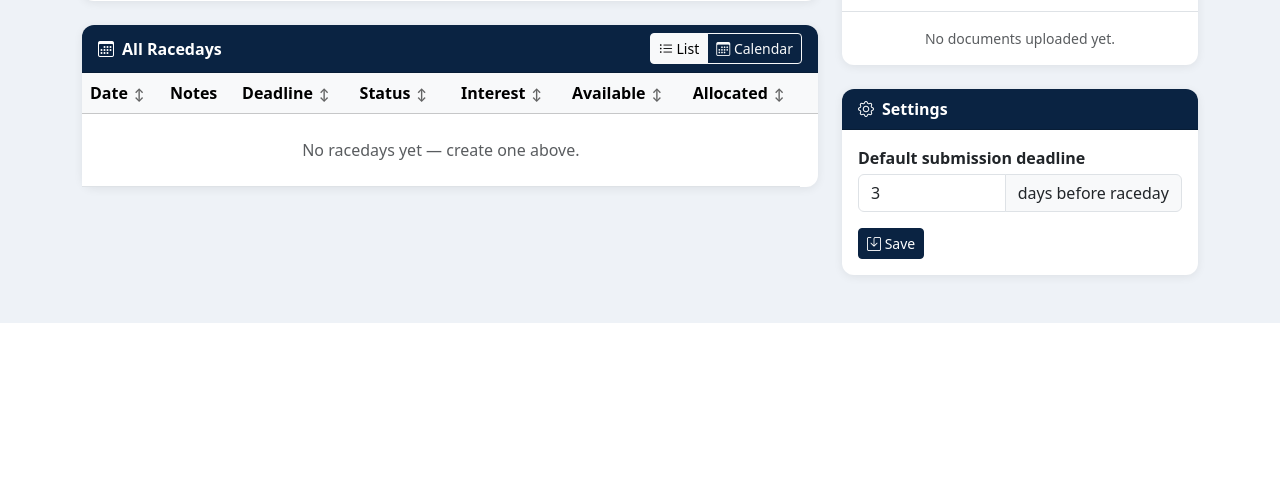
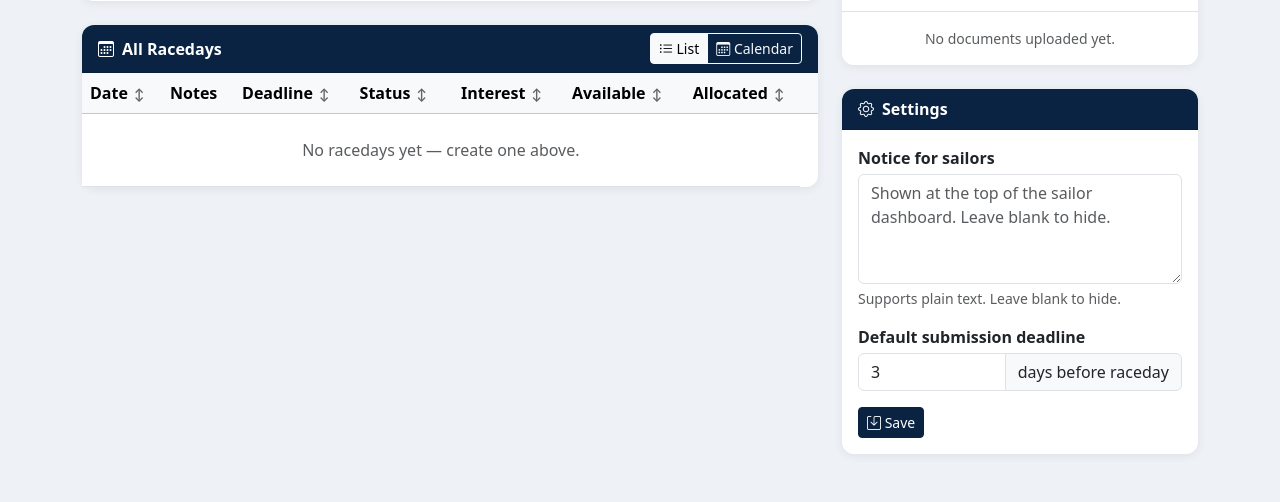
Before and after one commit to mikesmeets/sonar-allocator, a Flask app: page /admin in a window 1280 px wide. Shown: the part 807-1309 px from the top of the page. Before the commit the page ends 1130 px from the top, so only its background shows below. Run offline with Flask 3, Linux system fonts and the light colour scheme; the visitor is signed in with stand-in values (Sample User, id 1); data comes from the database, SQL or seed files in the repository; data that the repository does not hold is empty; some libraries are stand-ins or nearby versions.

Commit message:
Add admin notice text and reorder dashboard
- Admin can write a notice (plain text) in Settings; shown as blue alert on sailor dashboard
- Documents and notice now appear above Upcoming Racedays
- Settings form saves both notice_text and deadline_days in one submit

Co-Authored-By: Claude Sonnet 4.6 <noreply@anthropic.com>

```diff
--- a/app.py
+++ b/app.py
@@ -538,6 +538,7 @@ def dashboard():
     documents = db.execute(
         'SELECT * FROM documents WHERE visible_to_skippers=1 ORDER BY uploaded_at DESC'
     ).fetchall()
+    notice_text = get_setting('notice_text', '')
     db.close()
 
     return render_template('dashboard.html',
@@ -545,7 +546,8 @@ def dashboard():
                            race_data=race_data,
                            sailed=sailed,
                            completed_data=completed_data,
-                           documents=documents)
+                           documents=documents,
+                           notice_text=notice_text)
 
 
 @app.route('/interest/<int:race_id>/submit', methods=['POST'])
@@ -707,11 +709,13 @@ def admin():
         WHERE s.is_admin = 0
         ORDER BY s.name
     ''').fetchall()
-    deadline_days = int(get_setting('deadline_days', 3))
+    deadline_days   = int(get_setting('deadline_days', 3))
+    notice_text     = get_setting('notice_text', '')
     documents = db.execute('SELECT * FROM documents ORDER BY uploaded_at DESC').fetchall()
     db.close()
     return render_template('admin.html', race_data=race_data, skippers=skippers,
-                           deadline_days=deadline_days, documents=documents)
+                           deadline_days=deadline_days, documents=documents,
+                           notice_text=notice_text)
 
 
 @app.route('/admin/race/create', methods=['POST'])
@@ -1167,12 +1171,17 @@ def save_settings():
     if not deadline_days.isdigit() or int(deadline_days) < 1:
         flash('Deadline must be a positive number of days.', 'danger')
         return redirect(url_for('admin'))
+    notice_text = request.form.get('notice_text', '')
     db = get_db()
-    db.execute("INSERT INTO settings (key, value) VALUES ('deadline_days', ?) ON CONFLICT (key) DO UPDATE SET value = EXCLUDED.value",
-               (deadline_days,))
+    upsert = ("INSERT INTO settings (key, value) VALUES (?, ?) "
+              "ON CONFLICT (key) DO UPDATE SET value = EXCLUDED.value"
+              if USE_POSTGRES else
+              "INSERT OR REPLACE INTO settings (key, value) VALUES (?, ?)")
+    db.execute(upsert, ('deadline_days', deadline_days))
+    db.execute(upsert, ('notice_text', notice_text))
     db.commit()
     db.close()
-    flash(f'Default deadline set to {deadline_days} days before raceday.', 'success')
+    flash('Settings saved.', 'success')
     return redirect(url_for('admin'))
 
 
--- a/templates/admin.html
+++ b/templates/admin.html
@@ -402,17 +402,23 @@
       </div>
       <div class="card-body">
         <form method="post" action="{{ url_for('save_settings') }}">
+          <div class="mb-3">
+            <label class="form-label fw-semibold mb-1">Notice for sailors</label>
+            <textarea name="notice_text" class="form-control" rows="4"
+                      placeholder="Shown at the top of the sailor dashboard. Leave blank to hide.">{{ notice_text }}</textarea>
+            <div class="form-text">Supports plain text. Leave blank to hide.</div>
+          </div>
+          <div class="mb-3">
             <label class="form-label fw-semibold mb-1">Default submission deadline</label>
             <div class="input-group">
               <input type="number" name="deadline_days" class="form-control"
                      value="{{ deadline_days }}" min="1" max="365" required>
               <span class="input-group-text">days before raceday</span>
             </div>
-          <div class="mt-3">
+          </div>
           <button type="submit" class="btn btn-navy btn-sm">
             <i class="bi bi-save"></i> Save
           </button>
-          </div>
         </form>
       </div>
     </div>
```
Also changed, not shown: templates/dashboard.html (+27 -17 lines). Lines whose indentation alone changed are shown as unchanged.
